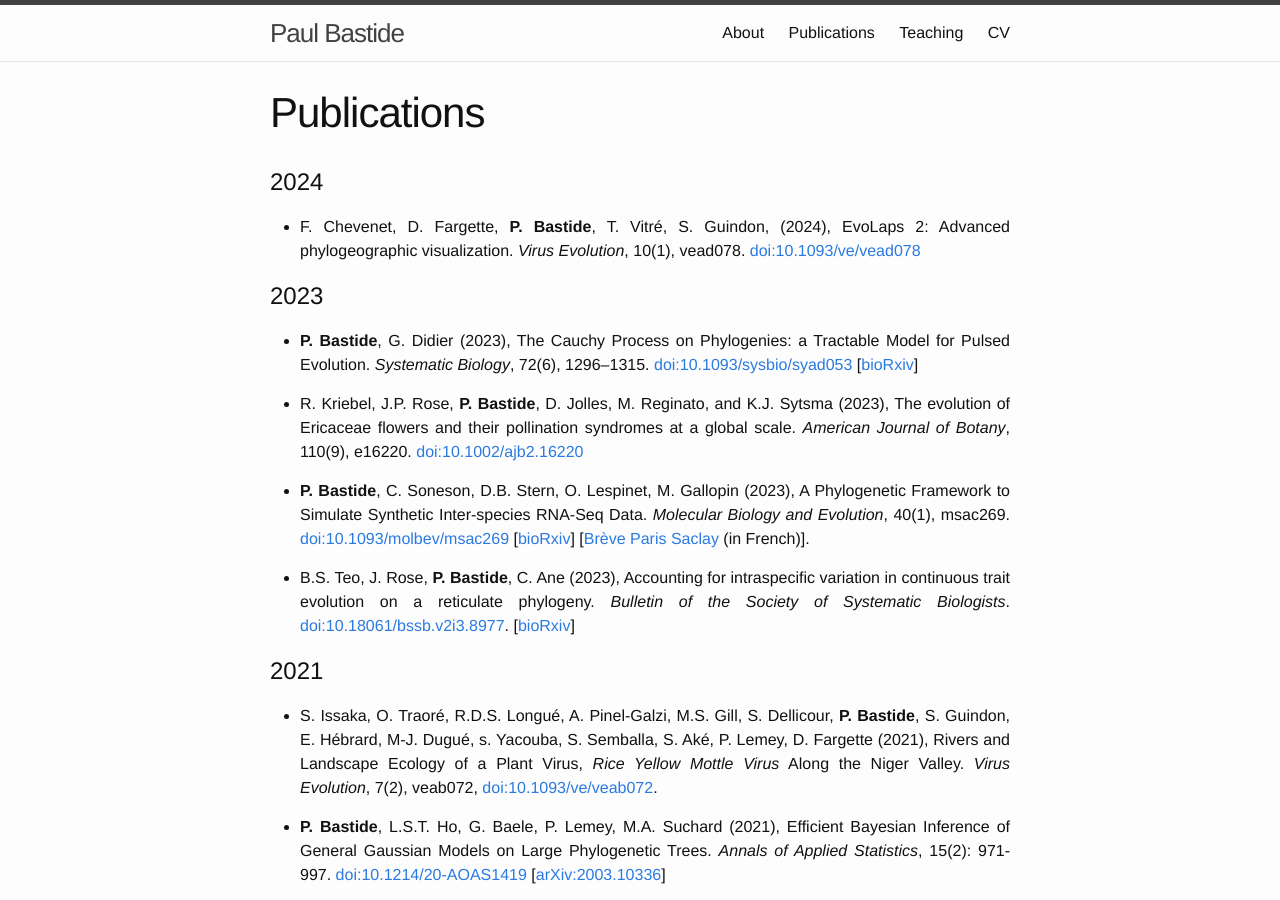
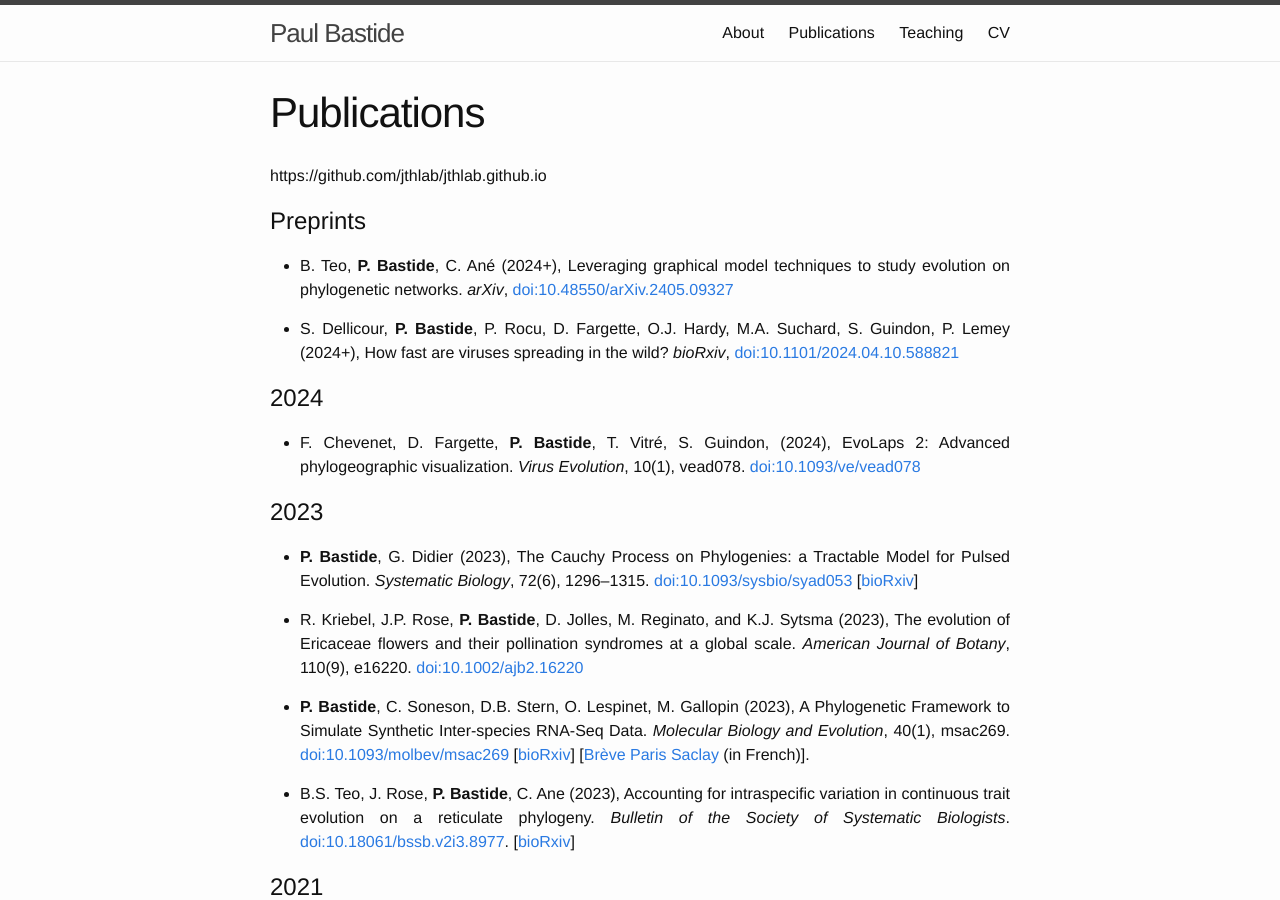
Before and after one commit to pbastide/pbastide.github.io, a Jekyll site: the page built from publi.md, in a window 1280 px wide and 900 px high. Built offline with Jekyll 4.4.1, drawn with Linux system fonts in a browser that asks for light colours.

Commit message:
add preprints

```diff
--- a/publi.md
+++ b/publi.md
@@ -3,6 +3,15 @@ layout: page
 title: Publications
 weight: 3
 ---
+https://github.com/jthlab/jthlab.github.io
+
+# Preprints
+
+* B. Teo, **P. Bastide**, C. Ané (2024+), Leveraging graphical model techniques to study evolution on phylogenetic networks. *arXiv*,
+[doi:10.48550/arXiv.2405.09327](https://doi.org/10.48550/arXiv.2405.09327)
+
+* S. Dellicour, **P. Bastide**, P. Rocu, D. Fargette, O.J. Hardy, M.A. Suchard, S. Guindon, P. Lemey (2024+), How fast are viruses spreading in the wild? *bioRxiv*,
+[doi:10.1101/2024.04.10.588821](https://doi.org/10.1101/2024.04.10.588821)
 
 # 2024
 
```
Also changed, not shown: other parts of publi.md (+0 -3 lines).
